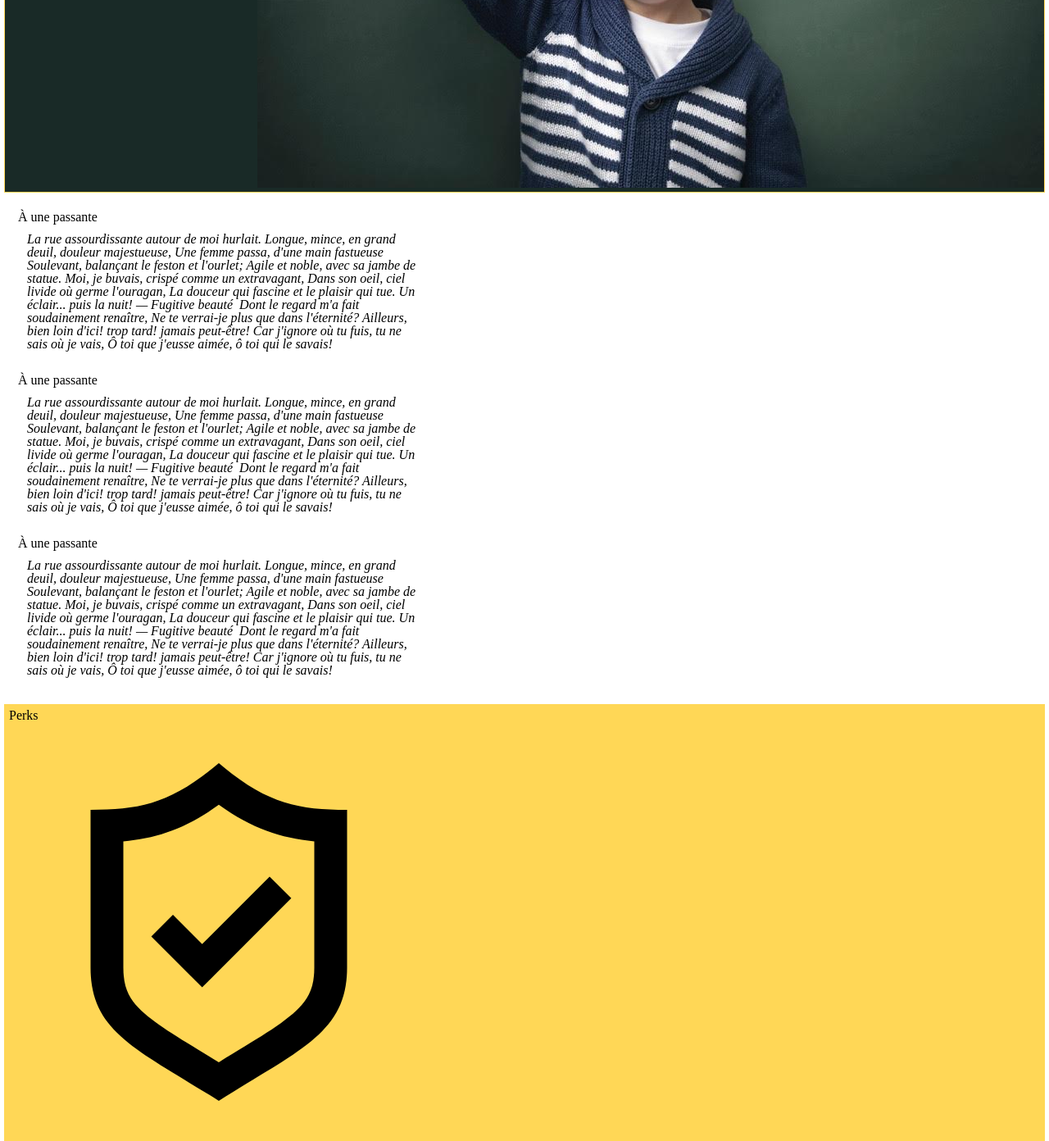
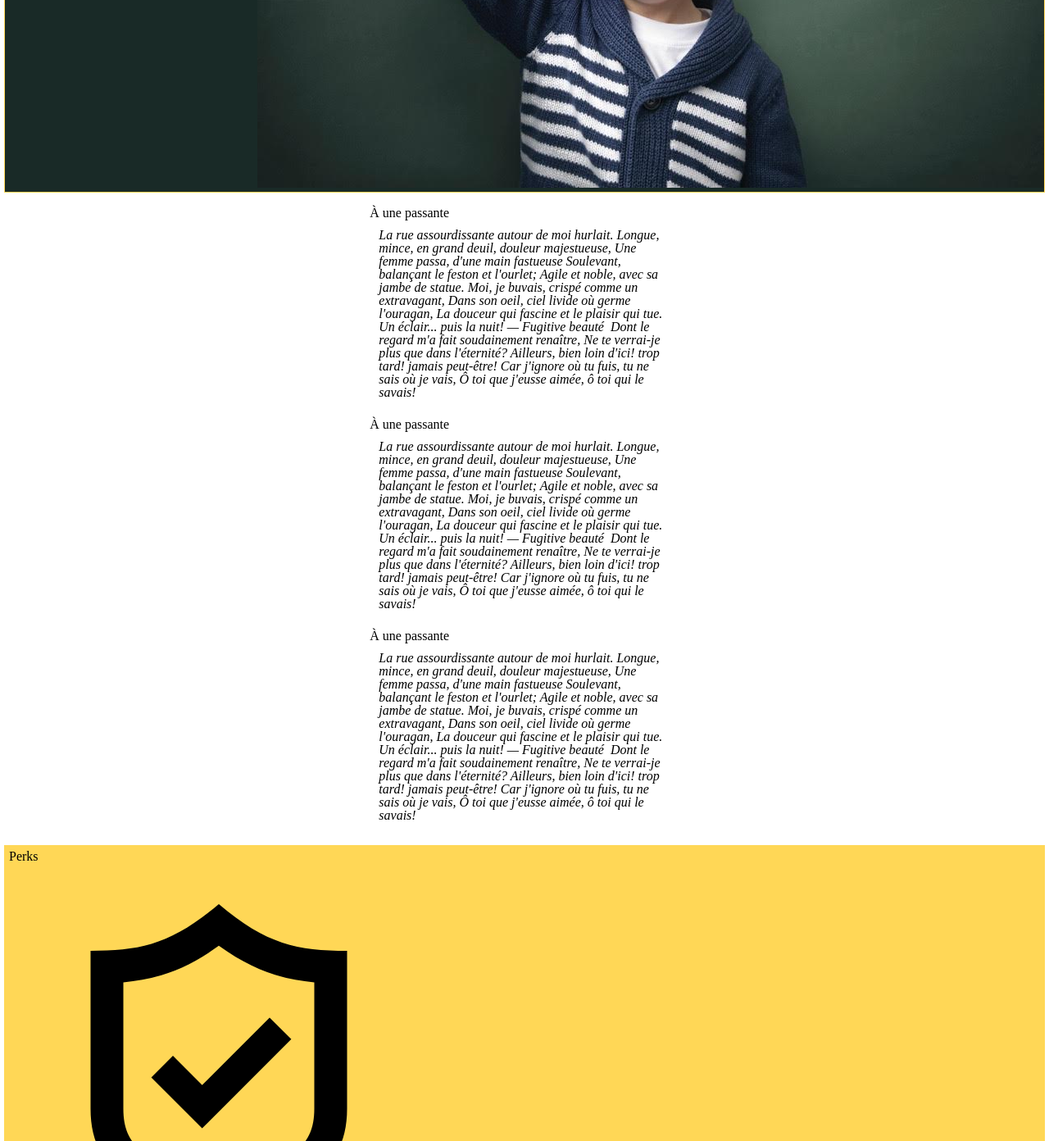
Before and after one commit to infoshareacademy/accountmanager, a PHP site: page / in a window 1280 px wide. Shown: the part 842-2234 px from the top of the page at 82% size. Run offline with PHP 8.4, Linux system fonts and the light colour scheme.

Commit message:
functionality: centered

```diff
--- a/styles/styles.css
+++ b/styles/styles.css
@@ -96,21 +96,24 @@ nav {
 
 .utilities1 {
     position: relative;
-    width: 40%;
+    width: 30%;
+    margin: auto;
     background-color: white;
     border-color: white;
 }
 
 .utilities2 {
     position: relative;
-    width: 40%;
+    width: 30%;
+    margin: auto;
     background-color: white;
     border-color: white;
 }
 
 .utilities3 {
     position: relative;
-    width: 40%;
+    width: 30%;
+    margin: auto;
     background-color: white;
     border-color: white;
 
@@ -125,3 +128,18 @@ footer {
     text-align:center;
     padding:5px;
 }
+
+div .txt {
+    width: 50%;
+float: left;
+background-color: transparent;
+    border-color: transparent;
+}
+
+div .photo {
+   /*align: right*/
+    margin-left: 50%;
+    /*width: 10%;*/
+    background-color: transparent;
+    border-color: transparent;
+}
```
